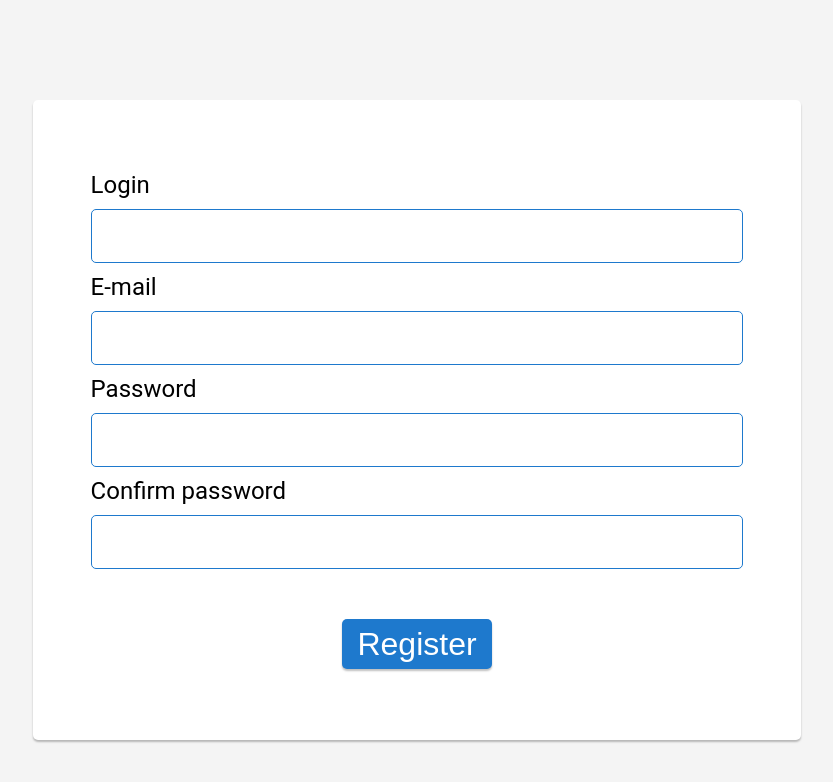
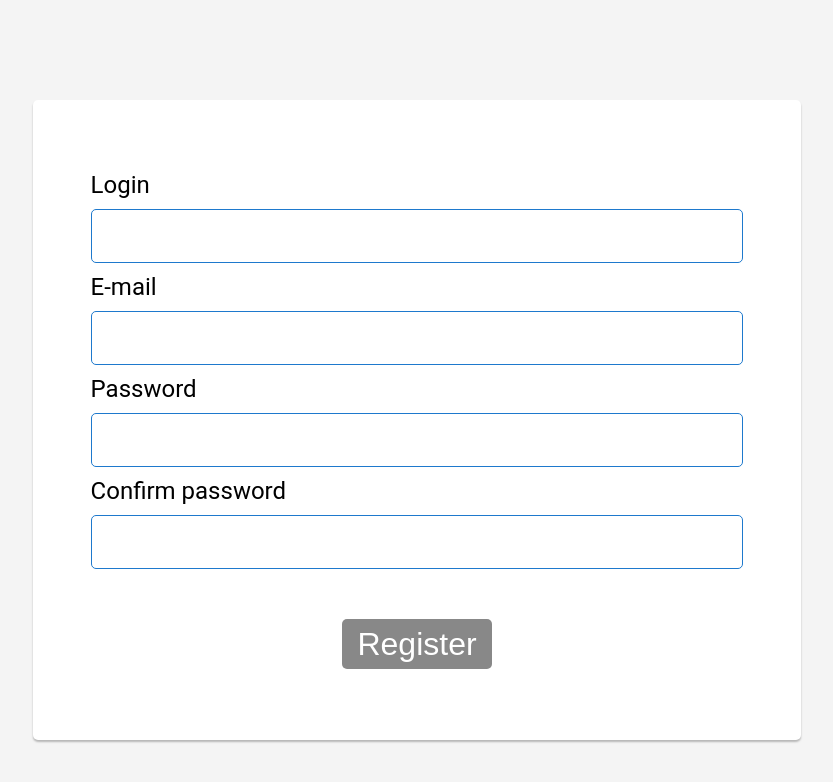
Before and after one commit to Saibaken/web-development, a React (Create React App) app: page /registration in a window 1280 px wide. Shown: the top 782 px of the page, without its empty margins (223-1056 px from the left). Built offline with nearby package versions, Linux system fonts and the light colour scheme.

Commit message:
feat: :sparkles: Кнопочка наконец-то работает

```diff
--- a/src/pages/RegPage.js
+++ b/src/pages/RegPage.js
@@ -1,16 +1,17 @@
 import { React, useRef } from "react";
 import "../stylesheets/LoginPage.css";
-import { useNavigate } from 'react-router-dom'
-import { v4 } from 'uuid'
+import { useNavigate } from "react-router-dom";
+import { v4 } from "uuid";
 
 export default function RegPage() {
-    let navigate = useNavigate()
+    let navigate = useNavigate();
 
     const passwordRef = useRef();
     const confirmRef = useRef();
     const loginRef = useRef();
     const emailRef = useRef();
     const formRef = useRef();
+    const buttonRef = useRef();
 
     const validate = (e) => {
         const name = e.target.name;
@@ -29,6 +30,11 @@ export default function RegPage() {
                 break;
             default:
                 break;
+        }
+        if (buttonEnabled()) {
+          buttonRef.current.disabled = false;
+        } else {
+          buttonRef.current.disabled = true;
         }
     };
 
@@ -58,7 +64,9 @@ export default function RegPage() {
         if (passwordRef.current.value === confirmRef.current.value) {
             confirmRef.current.setCustomValidity("");
         } else {
-      confirmRef.current.setCustomValidity("Passwords should be the same!");
+            confirmRef.current.setCustomValidity(
+                "Passwords should be the same!"
+            );
         }
     };
 
@@ -80,15 +88,28 @@ export default function RegPage() {
     };
 
     const sendForm = (e) => {
-    e.preventDefault()
+        e.preventDefault();
 
-    localStorage.setItem('id', JSON.stringify(v4()))
-    navigate('/' + v4() + '/news')
-}
+        localStorage.setItem("id", JSON.stringify(v4()));
+        navigate("/" + v4() + "/news");
+    };
 
+    const buttonEnabled = () => {
+        return (
+            loginRef.current.validity.valid &&
+            emailRef.current.validity.valid &&
+            passwordRef.current.validity.valid &&
+            confirmRef.current.validity.valid
+        );
+    };
 
     return (
-    <form className="login-form register" onSubmit={(e) => sendForm(e)} ref={formRef} onInput={(e) => validate(e)}>
+        <form
+            className="login-form register"
+            onSubmit={(e) => sendForm(e)}
+            ref={formRef}
+            onInput={(e) => validate(e)}
+        >
             <label>
                 Login
                 <input
@@ -135,7 +156,12 @@ export default function RegPage() {
                     ref={confirmRef}
                 />
             </label>
-      <input type="submit" value="Register"></input>
+            <input
+                disabled={true}
+                type="submit"
+                value="Register"
+                ref={buttonRef}
+            ></input>
         </form>
     );
 }
```
Lines whose indentation alone changed are shown as unchanged.
